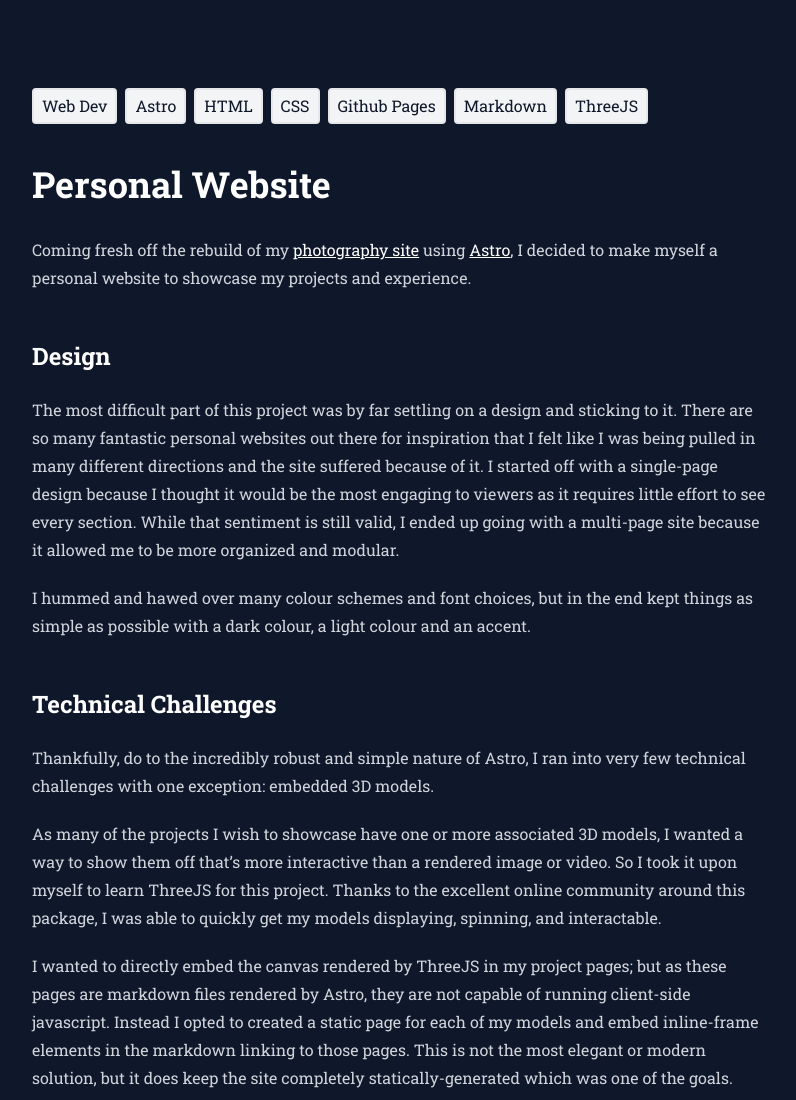
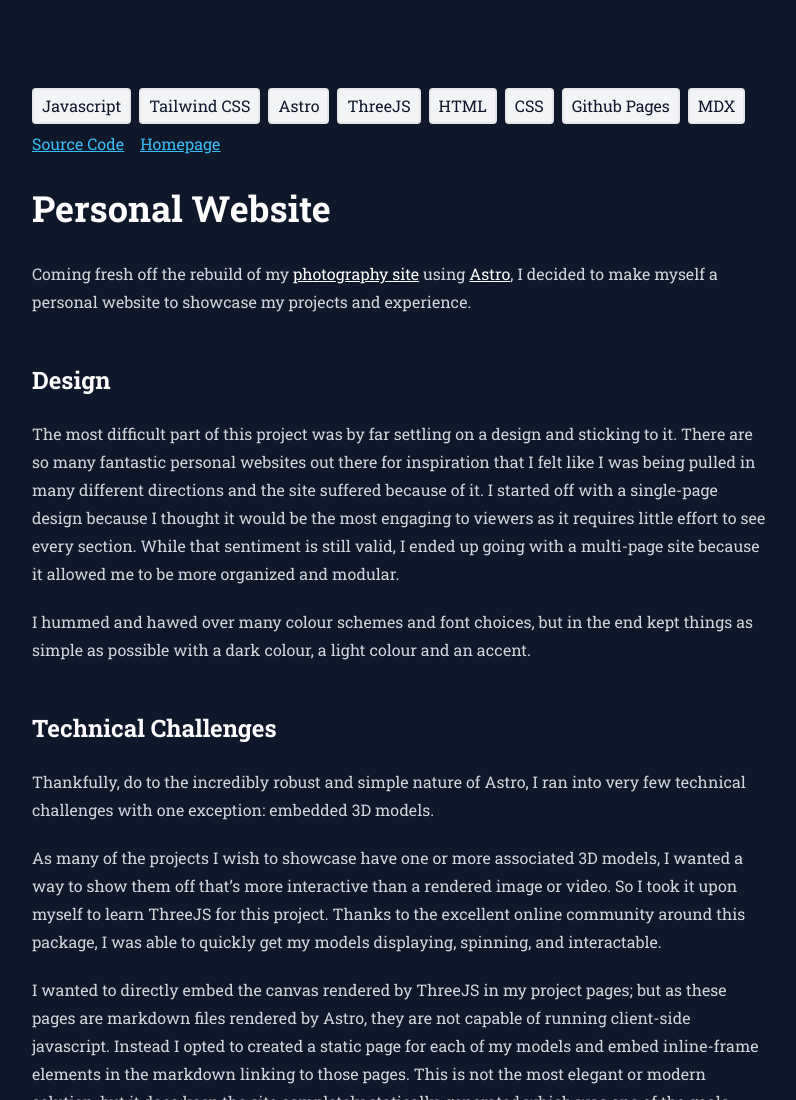
Before and after one commit to riley-paul/personal-website, an Astro site: page /projects/personal_website in a window 1280 px wide. Shown: the top 1100 px of the page, without its empty margins (240-1036 px from the left). Built offline with nearby package versions, Linux system fonts and the light colour scheme; Astro itself is replaced by a stand-in of ours.

Commit message:
update personal website page

```diff
--- a/src/pages/projects/personal_website.md
+++ b/src/pages/projects/personal_website.md
@@ -1,8 +1,30 @@
 ---
 layout: ../../layouts/ProjectPage.astro
 title: "Personal Website"
-tags: ["Web Dev","Astro","HTML","CSS","Github Pages","Markdown","ThreeJS"]
-links: []
+tags:
+  [
+    "Javascript",
+    "Tailwind CSS",
+    "Astro",
+    "ThreeJS",
+    "HTML",
+    "CSS",
+    "Github Pages",
+    "MDX",
+  ]
+links:
+  [
+    {
+      url: "https://github.com/rjp301/personal-website-astro",
+      name: "Source Code",
+      icon: "fa-brands fa-github",
+    },
+    {
+      url: "https://rileypaul.ca",
+      name: "Homepage",
+      icon: "fa-solid fa-arrow-up-right-from-square",
+    },
+  ]
 description: "Portfolio/resume website to showcase my projects and experience all in one place."
 date: "2022-09"
 ---
@@ -27,4 +49,4 @@ I wanted to directly embed the canvas rendered by ThreeJS in my project pages; b
 
 I would like to continue to improve the design of this site going forward. I'm still not completely happy with it, but as they say:
 
->Perfection is the enemy of the good
+> Perfection is the enemy of the good
```
Also changed, not shown: 1 other file.
